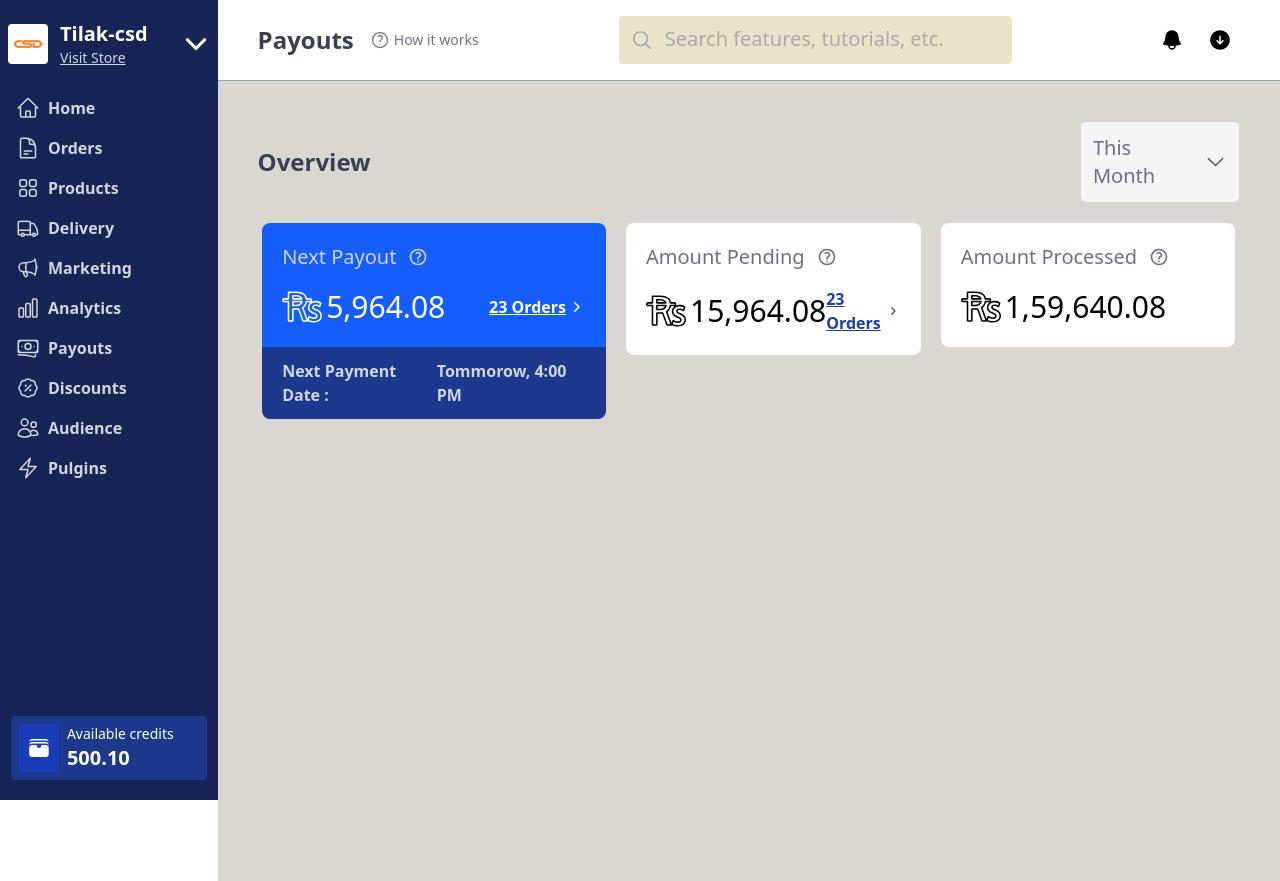
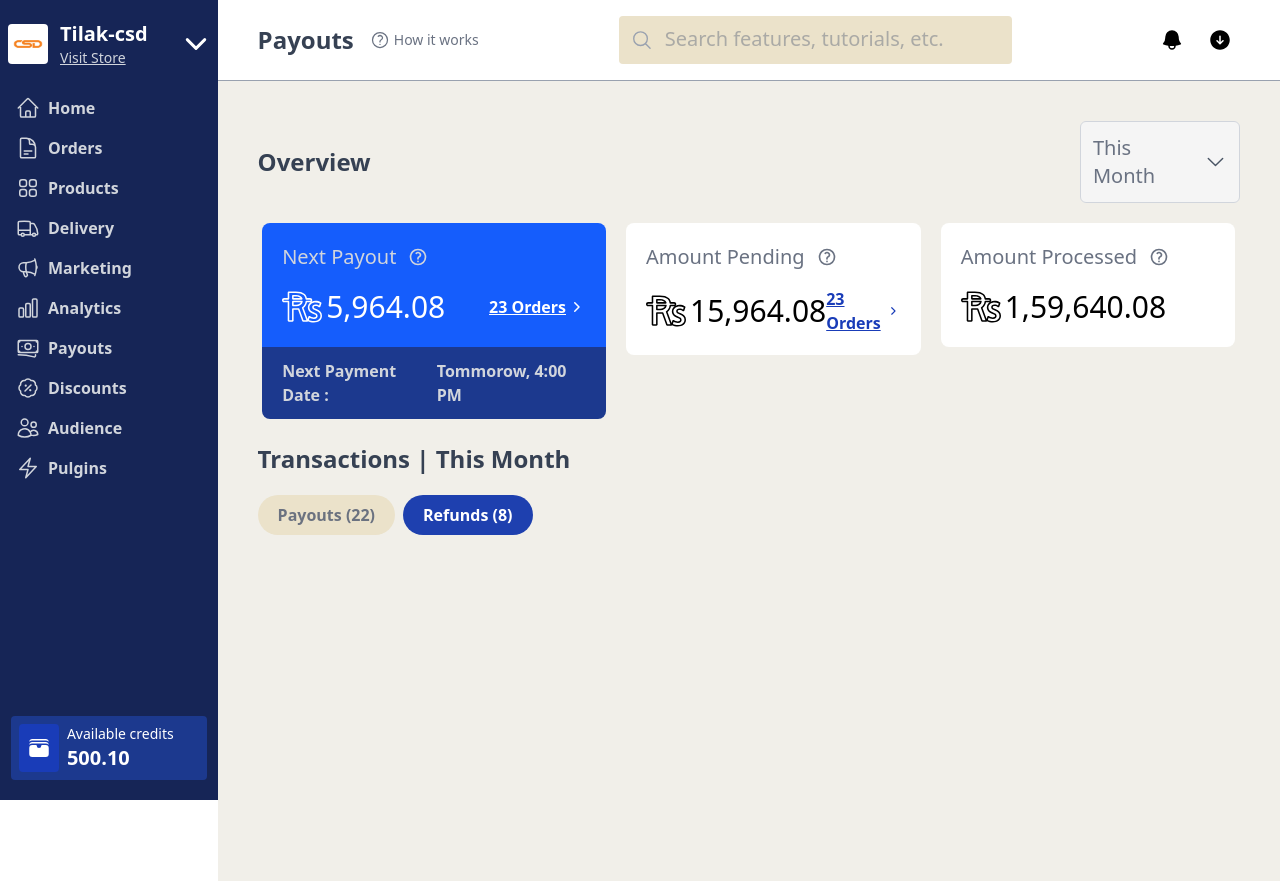
Before and after one commit to Tilak-csd/Dashboard-Clone, a React (Vite) app: page / in a window 1280 px wide. Built offline with nearby package versions, Linux system fonts and the light colour scheme.

Commit message:
addint eh butttons

```diff
--- a/src/components/MainContent.jsx
+++ b/src/components/MainContent.jsx
@@ -3,11 +3,11 @@ import DropdownMonth from './DropdownMonth'
 import NextPayout from './amount/NextPayout'
 import AmountPending from './amount/AmountPending'
 import AmountProcessed from './amount/AmountProcessed'
-
+import Button from './UI/Button'
 
 export default function MainContent() {
   return (
-    <div className='h-screen w-[83vw] overflow-y-scroll scroll-hide p-10 bg-[#dad7d1]'>
+    <div className='h-screen w-[83vw] overflow-y-scroll scroll-hide p-10 bg-[#f1efe9]'>
       {/* top line of the main content side */}
       <div className='flex justify-between items-center'>
         <h1 className='text-2xl font-semibold text-gray-700'>Overview</h1>
@@ -21,6 +21,15 @@ export default function MainContent() {
         <AmountProcessed />
       </div>
 
+      {/* Transaction This month */}
+      <div className='mt-6'>
+        <h1 className='text-2xl font-semibold text-gray-700'>Transactions | This Month</h1>
+        <div className='flex gap-2 my-5'>
+          <Button content={"Payouts (22)"} bgcolor={"#ebe2ca"} color={"#6B7280"}/>
+          <Button content={"Refunds (8)"} bgcolor={"#1E40AF"} color={"#ffff"}/>
+        </div>
+      </div>
+
     </div>
   )
 }
--- /dev/null
+++ b/src/components/UI/Button.jsx
@@ -0,0 +1,9 @@
+import React from 'react'
+
+export default function Button({bgcolor, content, color}) {
+  return (
+    <button className='rounded-3xl px-5 py-2 text-md font-semibold' style={{backgroundColor:`${bgcolor}`, color:`${color}`}}>
+      {content}
+    </button>
+  )
+}
```
